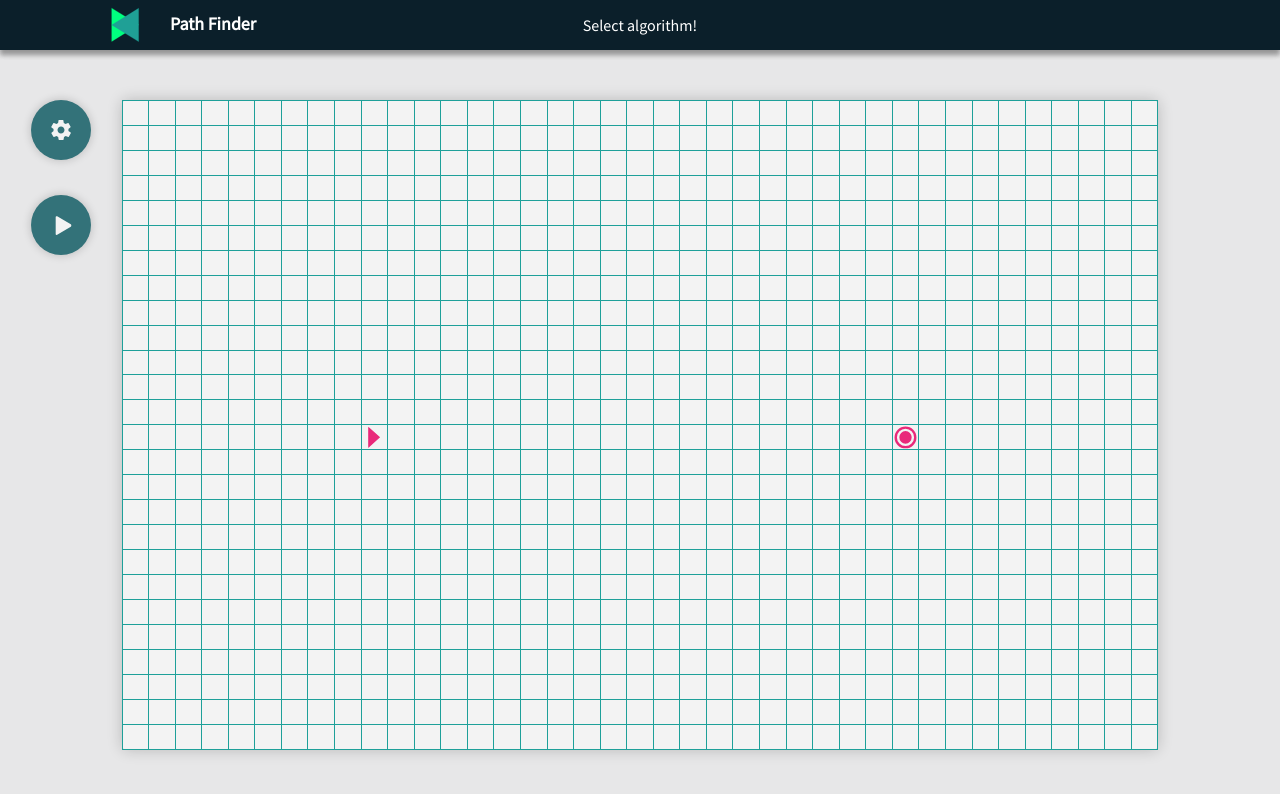
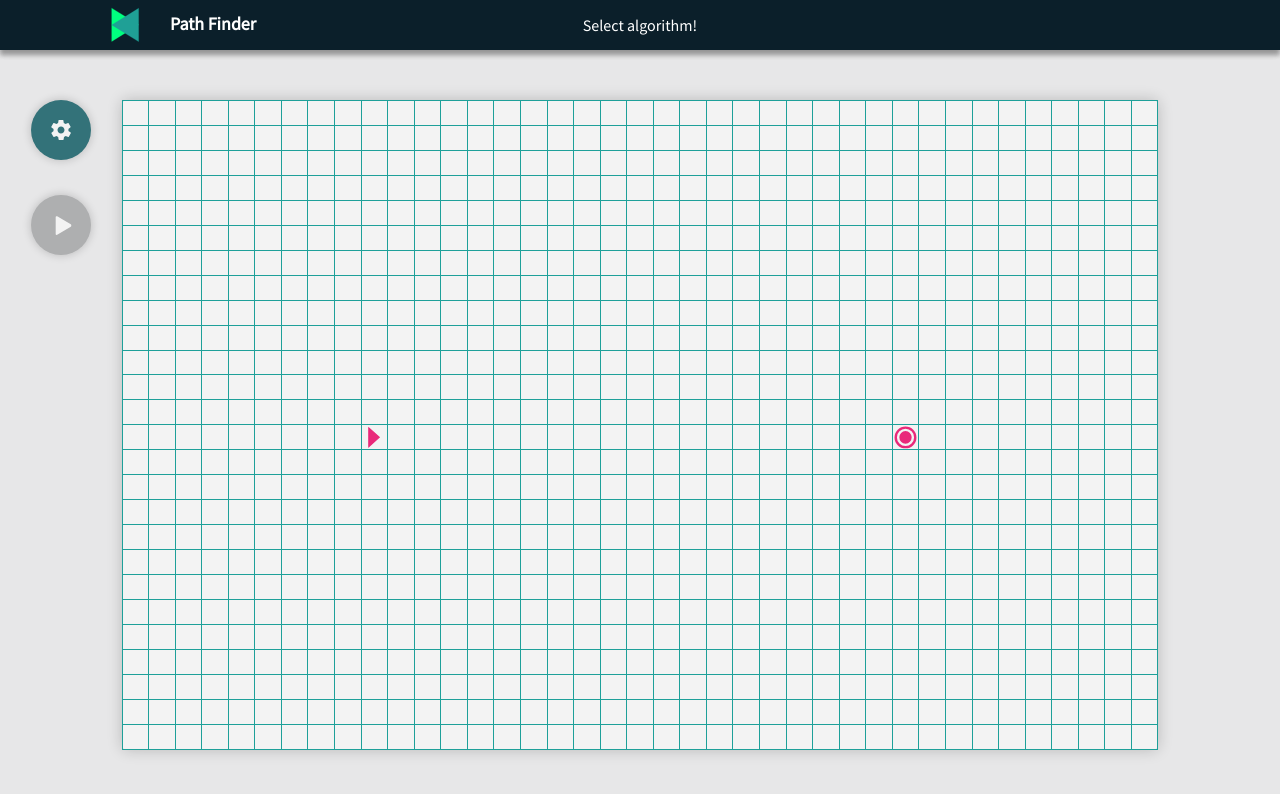
Before and after one commit to midhun-pk/Path-Finder, an Angular app: page /home in a window 1280 px wide. Shown: the top 794 px of the page. Built offline with nearby package versions, Linux system fonts and the light colour scheme.

Commit message:
Added disabled style to run algorithm button

```diff
--- a/src/app/components/visualizer/visualizer.component.html
+++ b/src/app/components/visualizer/visualizer.component.html
@@ -3,7 +3,7 @@
         <button class="circle settings tooltip" (click)="onSettingsButtonClick()">
             <img src="assets/images/settings.svg" alt="Settings"><span class="tooltiptext">Settings</span>
         </button>
-        <button class="circle play tooltip" (click)="onVisualize()">
+        <button class="circle play tooltip" (click)="onVisualize()" [disabled]="!algorithm">
             <img src="assets/images/play.svg" alt="Run"><span class="tooltiptext">Run</span>
         </button>
     </div>
--- a/src/app/components/visualizer/visualizer.component.scss
+++ b/src/app/components/visualizer/visualizer.component.scss
@@ -44,6 +44,10 @@ button {
   box-shadow: 0px 0px 10px rgba($color: #000000, $alpha: .2);
 }
 
+button:disabled {
+  background: #aeafb0;
+}
+
 button.circle {
   width: 60px;
   height: 60px;
@@ -51,10 +55,10 @@ button.circle {
   border-radius: 50%;
 }
 
-button:hover {
+button:hover:enabled {
   background: var(--color-3);
 }
 
-button:active {
+button:active:enabled {
   box-shadow: 0px 0px 20px rgba($color: #000000, $alpha: .2);
 }
--- a/src/app/components/visualizer/visualizer.component.ts
+++ b/src/app/components/visualizer/visualizer.component.ts
@@ -2,6 +2,7 @@ import { Component, OnInit } from '@angular/core';
 import { PathFinderService } from 'src/app/services/path-finder.service';
 import { GridAnimationService } from 'src/app/services/grid-animation.service';
 import { SidebarService } from 'src/app/services/sidebar.service';
+import { Algorithm } from 'src/app/models/algorithm.model';
 
 @Component({
   selector: 'app-visualizer',
@@ -9,7 +10,7 @@ import { SidebarService } from 'src/app/services/sidebar.service';
   styleUrls: ['./visualizer.component.scss']
 })
 export class VisualizerComponent implements OnInit {
-  algorithm: { name: string, value: string };
+  algorithm: Algorithm;
 
   constructor(
     private pathFinderService: PathFinderService,
```
